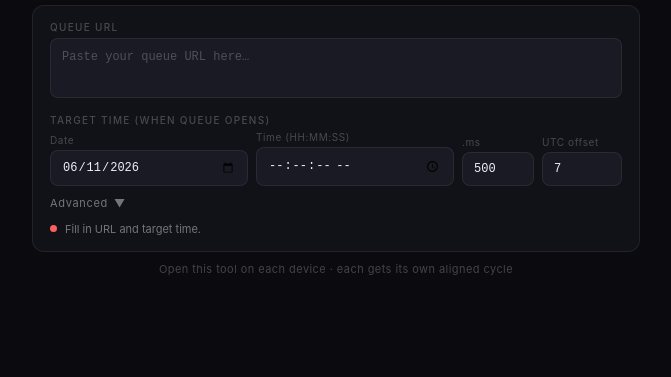
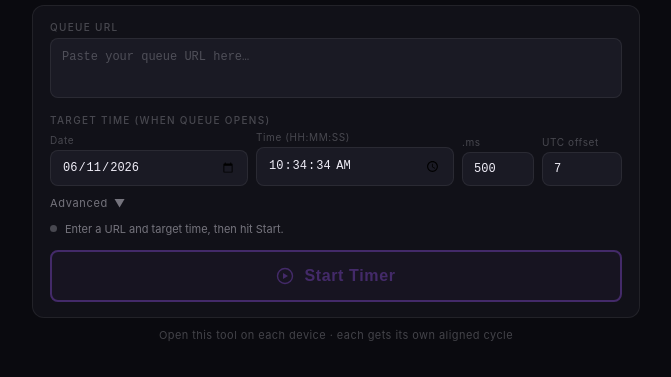
Before and after one commit to EXPITC/queue-timing-tool, a plain HTML site: page index.html in a window 1280 px wide. Shown: the part 101-478 px from the top of the page, without its empty margins (304-975 px from the left). Drawn offline with Linux system fonts and the light colour scheme.

Commit message:
feat(queue-timer): sync index.html with queue_timer.html and default time to now

```diff
--- a/index.html
+++ b/index.html
@@ -145,6 +145,19 @@
 
   .footer { font-size:11px; color:var(--text-dim); text-align:center; padding-bottom:8px; letter-spacing:.04em; }
 
+  /* ── Start button ───────────────────────────────────────────────────────── */
+  .start-btn {
+    width: 100%; padding: 15px 20px; font-size: 16px; font-weight: 700; letter-spacing: .04em;
+    cursor: pointer; border-radius: var(--radius-sm); border: 2px solid var(--purple);
+    background: var(--purple-dim); color: var(--purple); margin-top: 14px;
+    transition: background .15s, box-shadow .15s, transform .1s;
+    display: flex; align-items: center; justify-content: center; gap: 10px;
+  }
+  .start-btn:hover:not(:disabled) { background: rgba(162,89,255,.22); box-shadow: 0 0 32px rgba(162,89,255,.3); }
+  .start-btn:active:not(:disabled) { transform: scale(.98); }
+  .start-btn:disabled { opacity: .35; cursor: not-allowed; }
+  .start-btn.running { border-color: var(--green); color: var(--green); background: var(--green-dim); }
+
   /* ── Timer hidden until configured ──────────────────────────────────────── */
   #timer-section { display: none; }
   #timer-section.show { display: flex; flex-direction: column; gap: 10px; }
@@ -220,8 +233,17 @@
     <!-- Status -->
     <div class="status-row">
       <div class="status-dot" id="status-dot"></div>
-      <div class="status-text" id="status-text">Enter a URL and target time to start.</div>
+      <div class="status-text" id="status-text">Enter a URL and target time, then hit Start.</div>
     </div>
+
+    <!-- Start button -->
+    <button class="start-btn" id="start-btn" onclick="handleStart()" disabled>
+      <svg width="18" height="18" viewBox="0 0 18 18" fill="none">
+        <circle cx="9" cy="9" r="7.5" stroke="currentColor" stroke-width="1.4"/>
+        <path d="M7 6l5 3-5 3V6Z" fill="currentColor"/>
+      </svg>
+      <span id="start-btn-text">Start Timer</span>
+    </button>
   </div>
 
   <!-- ── Timer section (shown once configured) ─────────────────────────────── -->
@@ -306,17 +328,20 @@ function saveStored(obj) {
   const s = loadStored();
   if (s.url)         document.getElementById('url-input').value    = s.url;
   if (s.date)        document.getElementById('target-date').value  = s.date;
-  if (s.time)        document.getElementById('target-time').value  = s.time;
   if (s.ms != null)  document.getElementById('target-ms').value    = s.ms;
   if (s.tz != null)  document.getElementById('tz-offset').value    = s.tz;
   if (s.iv != null)  document.getElementById('interval').value     = s.iv;
   if (s.lo != null)  document.getElementById('load-offset').value  = s.lo;
 
-  // Default date to today if empty
+  // Always default date to today and time to now
+  const now = new Date();
   if (!s.date) {
-    const today = new Date();
-    document.getElementById('target-date').value = today.toISOString().slice(0,10);
+    document.getElementById('target-date').value = now.toISOString().slice(0,10);
   }
+  const hh = String(now.getHours()).padStart(2,'0');
+  const mm = String(now.getMinutes()).padStart(2,'0');
+  const ss = String(now.getSeconds()).padStart(2,'0');
+  document.getElementById('target-time').value = hh+':'+mm+':'+ss;
 })();
 
 // ── Listen for config changes ─────────────────────────────────────────────────
@@ -385,6 +410,8 @@ function parseConfig() {
   return { url, targetUTC, iv, lo, tz, ms, date, time };
 }
 
+let timerStarted = false;
+
 function onConfigChange() {
   const cfg = parseConfig();
 
@@ -392,21 +419,42 @@ function onConfigChange() {
   saveStored({
     url:  document.getElementById('url-input').value.trim(),
     date: document.getElementById('target-date').value,
-    time: document.getElementById('target-time').value,
     ms:   document.getElementById('target-ms').value,
     tz:   document.getElementById('tz-offset').value,
     iv:   document.getElementById('interval').value,
     lo:   document.getElementById('load-offset').value,
   });
 
+  const startBtn = document.getElementById('start-btn');
+  const startBtnText = document.getElementById('start-btn-text');
+
   if (!cfg) {
-    setStatus('error', 'Fill in URL and target time.');
-    document.getElementById('timer-section').classList.remove('show');
-    if (tickInterval) { clearInterval(tickInterval); tickInterval = null; }
+    setStatus('', 'Enter a URL and target time, then hit Start.');
+    startBtn.disabled = true;
+    startBtn.classList.remove('running');
+    startBtnText.textContent = 'Start Timer';
+    // If already running, stop when config becomes invalid
+    if (timerStarted) {
+      timerStarted = false;
+      document.getElementById('timer-section').classList.remove('show');
+      if (tickInterval) { clearInterval(tickInterval); tickInterval = null; }
+    }
     return;
   }
 
-  // Apply config
+  // Config is valid — enable Start button
+  startBtn.disabled = false;
+
+  // If already running, update config live and reset counters
+  if (timerStarted) {
+    applyConfig(cfg);
+  } else {
+    setStatus('', 'Ready — click Start to begin the timer.');
+    startBtnText.textContent = 'Start Timer';
+  }
+}
+
+function applyConfig(cfg) {
   TARGET_URL    = cfg.url;
   TARGET_UTC    = cfg.targetUTC;
   INTERVAL_MS   = cfg.iv;
@@ -416,20 +464,31 @@ function onConfigChange() {
   document.getElementById('interval-label').textContent = (cfg.iv / 1000).toFixed(0);
   document.getElementById('url-display').textContent    = cfg.url.length > 80 ? cfg.url.slice(0,80)+'…' : cfg.url;
 
-  // Reset auto-fire state when config changes
   autoFired    = false;
   redirectDone = false;
   overlayShown = false;
   totalMsToOpen= null;
   lastOpenAt   = null;
   tlCounter    = 0;
+}
 
-  // Show timer
+function handleStart() {
+  const cfg = parseConfig();
+  if (!cfg) return;
+
+  timerStarted = true;
+  applyConfig(cfg);
+
+  const startBtn = document.getElementById('start-btn');
+  const startBtnText = document.getElementById('start-btn-text');
+  startBtn.classList.add('running');
+  startBtnText.textContent = '✓ Timer Running';
+
   document.getElementById('timer-section').classList.add('show');
 
-  // Start tick if not running
   if (!tickInterval) tickInterval = setInterval(tick, 25);
   tick();
+  addLog('▶ Timer started', 'fire');
 }
 
 // ── Status indicator ──────────────────────────────────────────────────────────
@@ -615,7 +674,7 @@ function tick() {
 }
 
 // ── Boot ──────────────────────────────────────────────────────────────────────
-// Trigger config check immediately (in case stored config is loaded)
+// Validate config on load so the Start button enables if stored config is present
 onConfigChange();
 </script>
 </body>
```
Also changed, not shown: queue_timer.html (+7 -5 lines).
